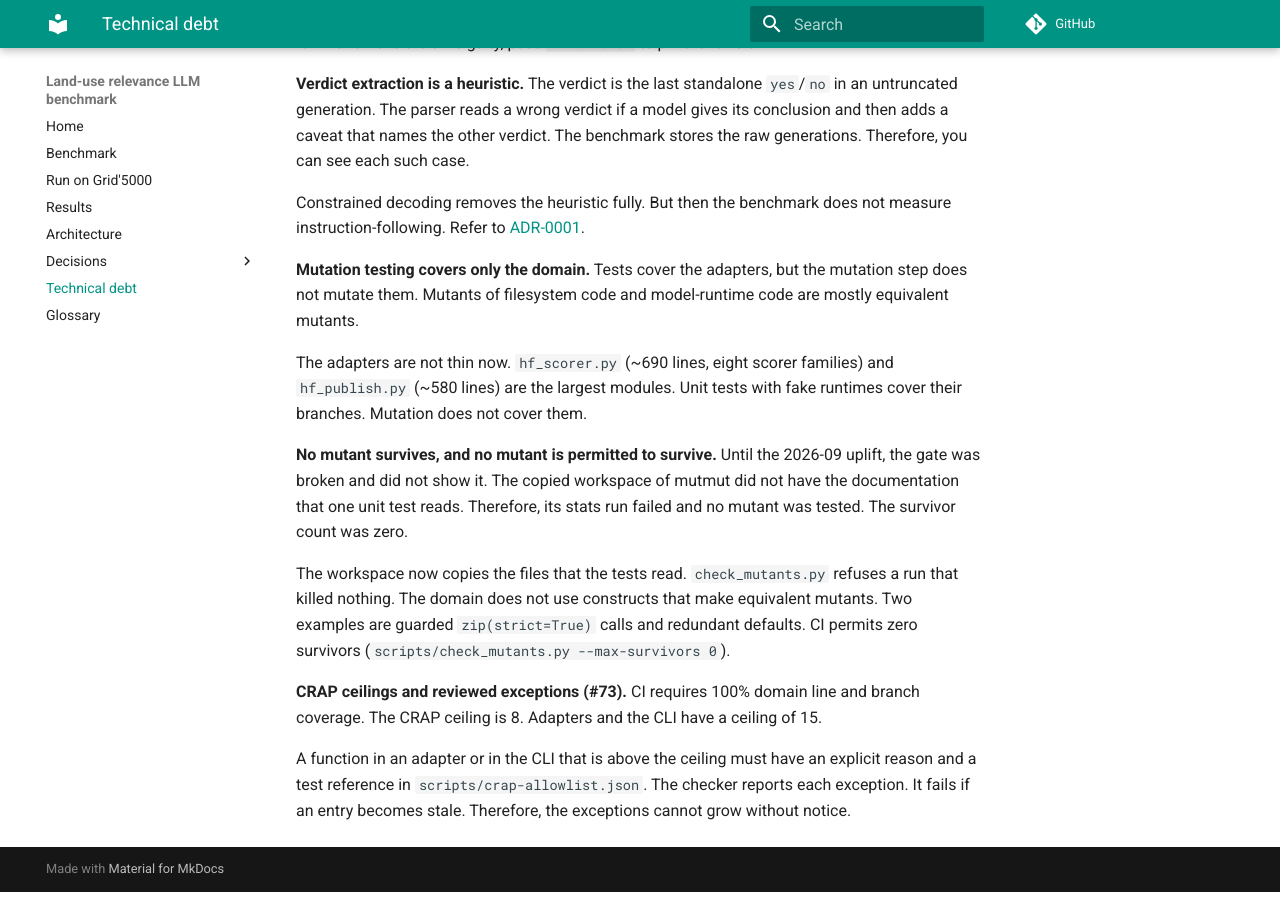
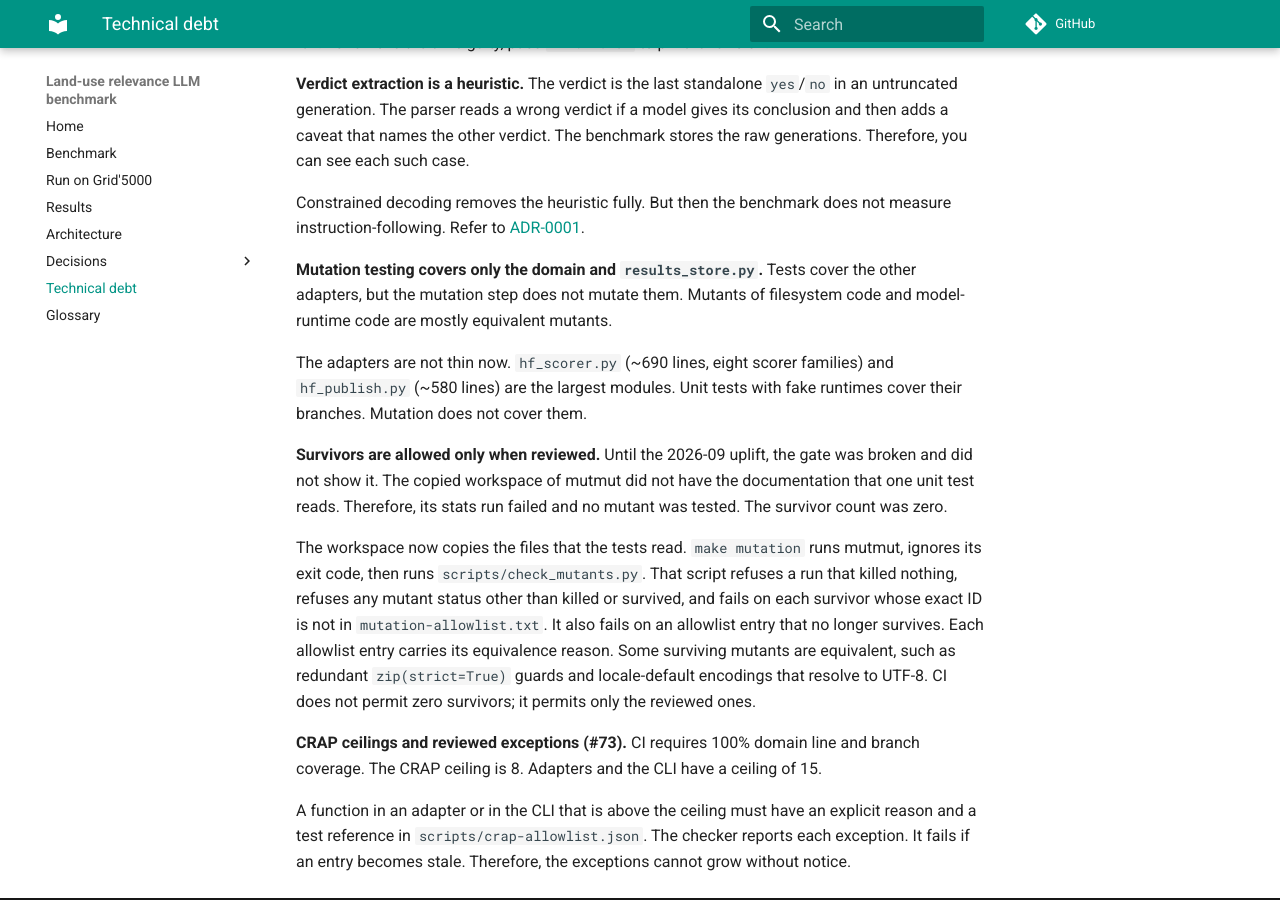
Before and after one commit to NoeFlandre/benchmark-llms-landuse-relevance, an MkDocs documentation site: the page built from docs/debt.md, in a window 1280 px wide and 900 px high, scrolled down 505 px. Built offline with MkDocs 1.6.1 and Material for MkDocs 9.7.7, drawn with Linux system fonts in a browser that asks for light colours; comment, search, counter and statistics services are not loaded.

Commit message:
fix(mutation): gate the mutation run on reviewed survivors only
Make scripts/check_mutants.py fail on any unreviewed survivor, stale allowlist entry or unresolved status, and report a failed mutmut results read as a gate error. Keep rounded() and its tests, kill its surviving mutants with exact-value tests, add CITATION.cff and py.typed to the mutant workspace, rewrite the architecture and debt notes for the real gate, and reword the UTF-8 equivalence reasons to the Linux runner. Remove the dead threshold-sweep and scoring-summary CSV writers. Refs #91.

Co-Authored-By: Claude <noreply@anthropic.com>
Claude-Session: https://claude.ai/code/session_01T7c2TrHwJs3FdvR4SfqvB8

```diff
--- a/docs/debt.md
+++ b/docs/debt.md
@@ -27,23 +27,26 @@ raw generations. Therefore, you can see each such case.
 Constrained decoding removes the heuristic fully. But then the benchmark does not measure
 instruction-following. Refer to [ADR-0001](adr/0001-greedy-generation.md).
 
-**Mutation testing covers only the domain.** Tests cover the adapters, but the mutation
-step does not mutate them. Mutants of filesystem code and model-runtime code are mostly
-equivalent mutants.
+**Mutation testing covers only the domain and `results_store.py`.** Tests cover the other
+adapters, but the mutation step does not mutate them. Mutants of filesystem code and
+model-runtime code are mostly equivalent mutants.
 
 The adapters are not thin now. `hf_scorer.py` (~690 lines, eight scorer families) and
 `hf_publish.py` (~580 lines) are the largest modules. Unit tests with fake runtimes
 cover their branches. Mutation does not cover them.
 
-**No mutant survives, and no mutant is permitted to survive.** Until the 2026-09 uplift,
-the gate was broken and did not show it. The copied workspace of mutmut did not have the
-documentation that one unit test reads. Therefore, its stats run failed and no mutant was
-tested. The survivor count was zero.
+**Survivors are allowed only when reviewed.** Until the 2026-09 uplift, the gate was broken
+and did not show it. The copied workspace of mutmut did not have the documentation that one
+unit test reads. Therefore, its stats run failed and no mutant was tested. The survivor count
+was zero.
 
-The workspace now copies the files that the tests read. `check_mutants.py` refuses a run
-that killed nothing. The domain does not use constructs that make equivalent mutants. Two
-examples are guarded `zip(strict=True)` calls and redundant defaults. CI permits zero
-survivors (`scripts/check_mutants.py --max-survivors 0`).
+The workspace now copies the files that the tests read. `make mutation` runs mutmut, ignores
+its exit code, then runs `scripts/check_mutants.py`. That script refuses a run that killed
+nothing, refuses any mutant status other than killed or survived, and fails on each survivor
+whose exact ID is not in `mutation-allowlist.txt`. It also fails on an allowlist entry that no
+longer survives. Each allowlist entry carries its equivalence reason. Some surviving mutants are
+equivalent, such as redundant `zip(strict=True)` guards and locale-default encodings that
+resolve to UTF-8. CI does not permit zero survivors; it permits only the reviewed ones.
 
 **CRAP ceilings and reviewed exceptions (#73).** CI requires 100% domain line and branch
 coverage. The CRAP ceiling is 8. Adapters and the CLI have a ceiling of 15.
--- a/pyproject.toml
+++ b/pyproject.toml
@@ -220,5 +220,8 @@ also_copy = [
     # Read by tests/unit/test_archive_boundary.py; without them the stats run fails
     # and no mutant is ever tested.
     "README.md",
+    # Read by tests/unit/test_version_consistency.py.
+    "CITATION.cff",
+    "src/landuse_relevance_bench/py.typed",
     "pyproject.toml",
 ]
```
Also changed, not shown: docs/architecture.md (+4 -2 lines), mutation-allowlist.txt (+9 -9 lines), 6 other files.
